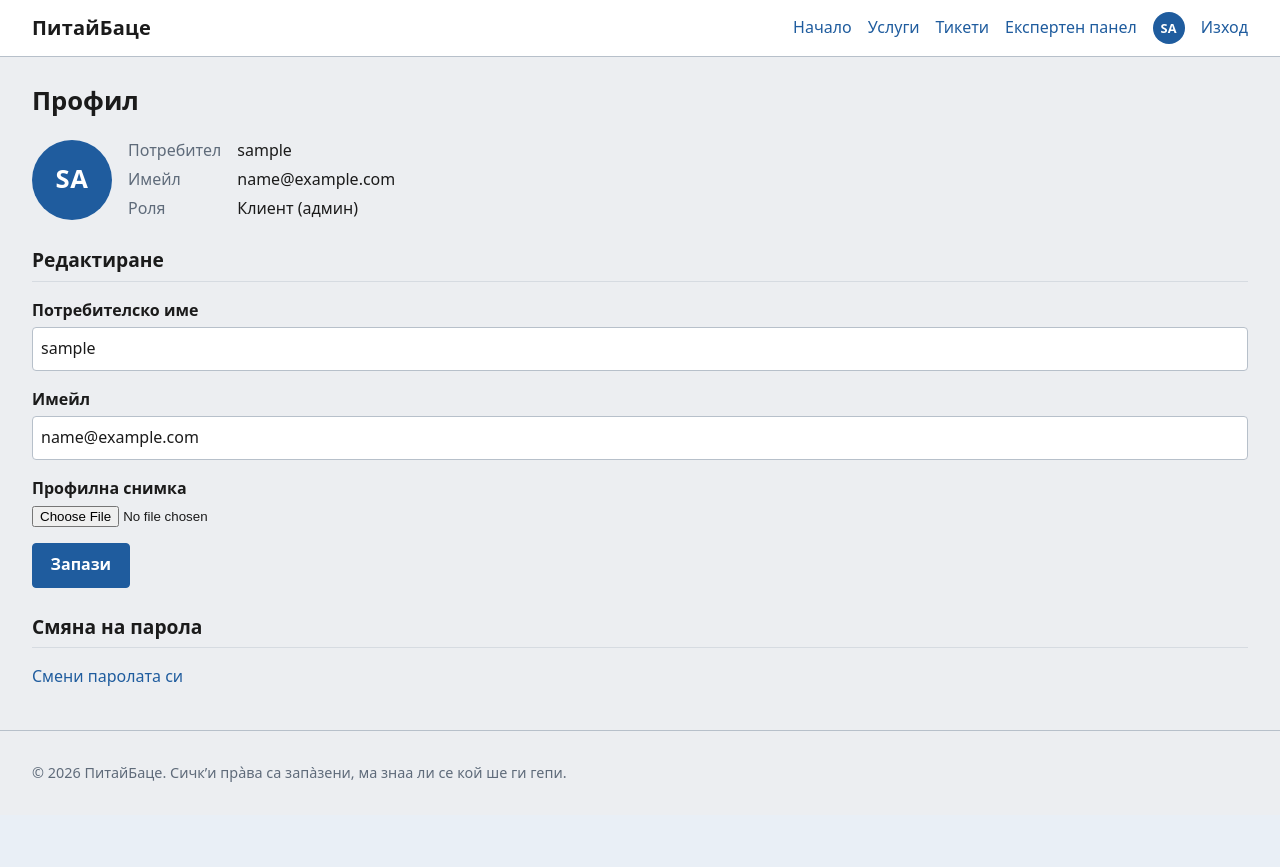
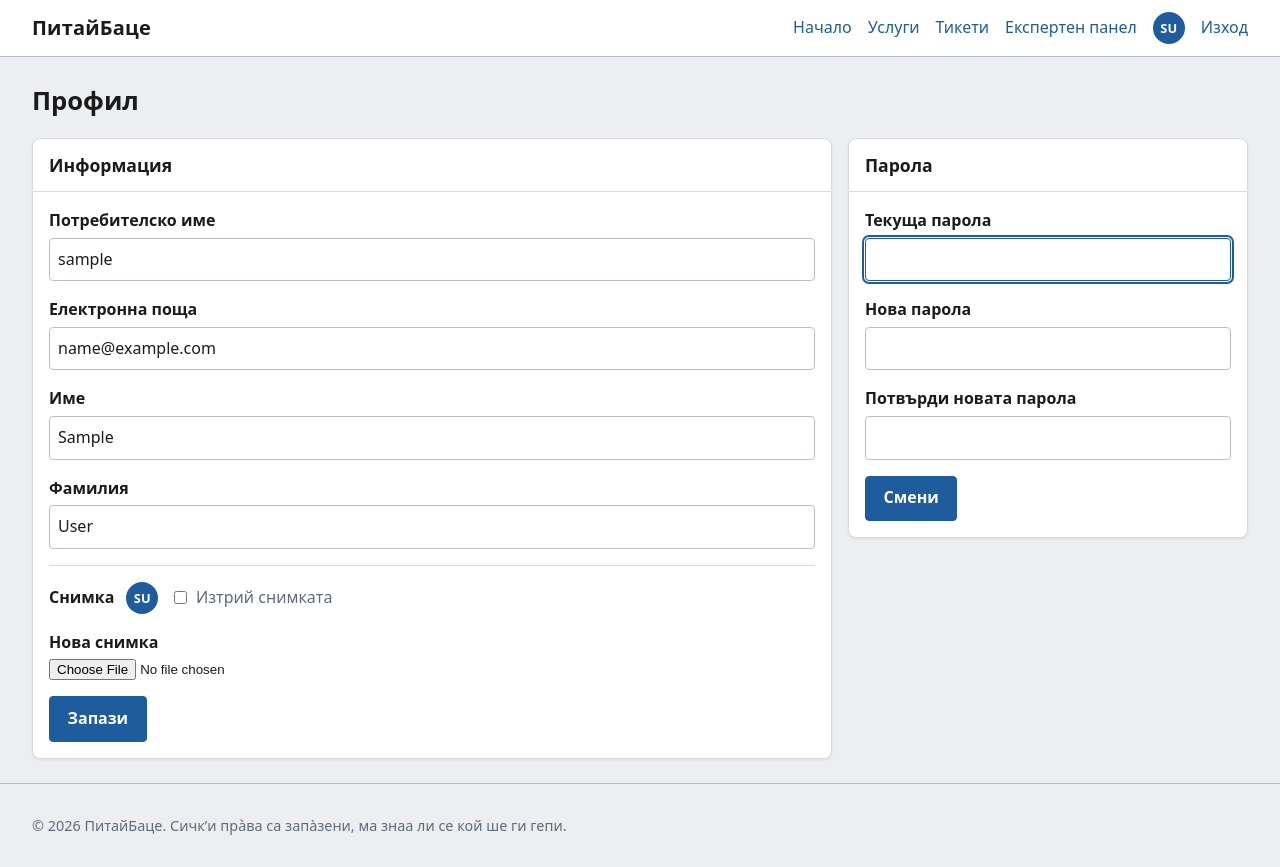
Before and after one commit to Gogo2204/PitayBatse, a Django app: page /accounts/profile/ in a window 1280 px wide. Before the commit the page ends 782 px from the top, so only its background shows below. Run offline with Django 5.2, Linux system fonts and the light colour scheme; the visitor is signed in with stand-in values (Sample User, id 1).

Commit message:
Redesign the profile page with two cards and inline password change

```diff
--- a/accounts/forms/__init__.py
+++ b/accounts/forms/__init__.py
@@ -1,4 +1,4 @@
-from .profile import ProfileForm
+from .profile import ProfileForm, ProfilePasswordChangeForm
 from .registration import RegistrationForm
 
-__all__ = ["ProfileForm", "RegistrationForm"]
+__all__ = ["ProfileForm", "ProfilePasswordChangeForm", "RegistrationForm"]
--- a/accounts/forms/profile.py
+++ b/accounts/forms/profile.py
@@ -1,4 +1,5 @@
 from django import forms
+from django.contrib.auth.forms import PasswordChangeForm
 
 from ..models import User
 
@@ -6,17 +7,47 @@ MAX_AVATAR_SIZE = 2 * 1024 * 1024
 
 
 class ProfileForm(forms.ModelForm):
+    delete_avatar = forms.BooleanField(required=False, label="Изтрий снимката")
+
+    field_order = ["username", "email", "first_name", "last_name", "avatar", "delete_avatar"]
+
     class Meta:
         model = User
-        fields = ["username", "email", "avatar"]
+        fields = ["username", "email", "first_name", "last_name", "avatar"]
         labels = {
             "username": "Потребителско име",
-            "email": "Имейл",
-            "avatar": "Профилна снимка",
+            "email": "Електронна поща",
+            "first_name": "Име",
+            "last_name": "Фамилия",
+            "avatar": "Снимка",
         }
+        widgets = {"avatar": forms.FileInput}
+
+    def __init__(self, *args, **kwargs):
+        super().__init__(*args, **kwargs)
+        self.fields["first_name"].required = True
+        self.fields["last_name"].required = True
 
     def clean_avatar(self):
         avatar = self.cleaned_data.get("avatar")
         if avatar and hasattr(avatar, "size") and avatar.size > MAX_AVATAR_SIZE:
             raise forms.ValidationError("Снимката е твърде голяма (максимум 2 MB).")
         return avatar
+
+    def save(self, commit=True):
+        user = super().save(commit=False)
+        if self.cleaned_data.get("delete_avatar") and not self.files.get("avatar"):
+            if user.avatar:
+                user.avatar.delete(save=False)
+            user.avatar = None
+        if commit:
+            user.save()
+        return user
+
+
+class ProfilePasswordChangeForm(PasswordChangeForm):
+    def __init__(self, *args, **kwargs):
+        super().__init__(*args, **kwargs)
+        self.fields["old_password"].label = "Текуща парола"
+        self.fields["new_password1"].label = "Нова парола"
+        self.fields["new_password2"].label = "Потвърди новата парола"
--- a/accounts/models/user.py
+++ b/accounts/models/user.py
@@ -31,4 +31,9 @@ class User(AbstractUser):
 
     @property
     def initials(self):
+        first = (self.first_name or "").strip()
+        last = (self.last_name or "").strip()
+        letters = first[:1] + last[:1]
+        if letters:
+            return letters.upper()
         return self.username[:2].upper()
--- a/accounts/templates/accounts/profile.html
+++ b/accounts/templates/accounts/profile.html
@@ -6,30 +6,72 @@
 <section class="profile">
     <h1>Профил</h1>
 
-    <div class="profile-summary">
-        {% if user.avatar %}
-            <img class="avatar avatar-lg" src="{{ user.avatar.url }}" alt="Профилна снимка">
-        {% else %}
-            <span class="avatar avatar-lg avatar-initials">{{ user.initials }}</span>
+    {% if messages %}
+        <div class="flash">
+            {% for message in messages %}<p class="flash-msg">{{ message }}</p>{% endfor %}
+        </div>
     {% endif %}
-        <dl class="profile-info">
-            <dt>Потребител</dt><dd>{{ user.username }}</dd>
-            <dt>Имейл</dt><dd>{{ user.email|default:"—" }}</dd>
-            <dt>Роля</dt><dd>{{ user.get_role_display }}{% if user.is_superuser %} (админ){% endif %}</dd>
-        </dl>
-    </div>
 
-    <h2>Редактиране</h2>
+    <div class="profile-grid">
+        <div class="card">
+            <div class="card-header"><h2>Информация</h2></div>
+            <div class="card-body">
                 <form method="post" enctype="multipart/form-data" novalidate>
                     {% csrf_token %}
 
-        {% if form.non_field_errors %}
+                    {% if profile_form.non_field_errors %}
                         <div class="form-errors">
-                {% for error in form.non_field_errors %}<p>{{ error }}</p>{% endfor %}
+                            {% for error in profile_form.non_field_errors %}<p>{{ error }}</p>{% endfor %}
                         </div>
                     {% endif %}
 
-        {% for field in form %}
+                    {% for field in profile_form %}
+                        {% if field.name != "avatar" and field.name != "delete_avatar" %}
+                            <div class="form-row">
+                                <label for="{{ field.id_for_label }}">{{ field.label }}</label>
+                                {{ field }}
+                                {% for error in field.errors %}<p class="field-error">{{ error }}</p>{% endfor %}
+                            </div>
+                        {% endif %}
+                    {% endfor %}
+
+                    <hr class="card-divider">
+
+                    <div class="avatar-row">
+                        <span class="avatar-label">Снимка</span>
+                        {% if user.avatar %}
+                            <img class="avatar" src="{{ user.avatar.url }}" alt="Профилна снимка">
+                        {% else %}
+                            <span class="avatar avatar-initials">{{ user.initials }}</span>
+                        {% endif %}
+                        <label class="inline-check">
+                            {{ profile_form.delete_avatar }} {{ profile_form.delete_avatar.label }}
+                        </label>
+                    </div>
+                    <div class="form-row">
+                        <label for="{{ profile_form.avatar.id_for_label }}">Нова снимка</label>
+                        {{ profile_form.avatar }}
+                        {% for error in profile_form.avatar.errors %}<p class="field-error">{{ error }}</p>{% endfor %}
+                    </div>
+
+                    <button type="submit">Запази</button>
+                </form>
+            </div>
+        </div>
+
+        <div class="card">
+            <div class="card-header"><h2>Парола</h2></div>
+            <div class="card-body">
+                <form method="post" action="{% url 'accounts:password_change' %}" novalidate>
+                    {% csrf_token %}
+
+                    {% if password_form.non_field_errors %}
+                        <div class="form-errors">
+                            {% for error in password_form.non_field_errors %}<p>{{ error }}</p>{% endfor %}
+                        </div>
+                    {% endif %}
+
+                    {% for field in password_form %}
                         <div class="form-row">
                             <label for="{{ field.id_for_label }}">{{ field.label }}</label>
                             {{ field }}
@@ -37,10 +79,10 @@
                         </div>
                     {% endfor %}
 
-        <button type="submit">Запази</button>
+                    <button type="submit">Смени</button>
                 </form>
-
-    <h2>Смяна на парола</h2>
-    <p><a href="{% url 'accounts:password_change' %}">Смени паролата си</a></p>
+            </div>
+        </div>
+    </div>
 </section>
 {% endblock %}
--- a/accounts/urls.py
+++ b/accounts/urls.py
@@ -1,5 +1,5 @@
 from django.contrib.auth import views as auth_views
-from django.urls import path, reverse_lazy
+from django.urls import path
 
 from . import views
 
@@ -15,12 +15,5 @@ urlpatterns = [
     path("logout/", auth_views.LogoutView.as_view(), name="logout"),
     path("dashboard/", views.dashboard, name="dashboard"),
     path("profile/", views.profile, name="profile"),
-    path(
-        "profile/password/",
-        auth_views.PasswordChangeView.as_view(
-            template_name="accounts/password_change.html",
-            success_url=reverse_lazy("accounts:profile"),
-        ),
-        name="password_change",
-    ),
+    path("profile/password/", views.password_change, name="password_change"),
 ]
--- a/accounts/views/__init__.py
+++ b/accounts/views/__init__.py
@@ -1,5 +1,5 @@
 from .dashboard import dashboard
-from .profile import profile
+from .profile import password_change, profile
 from .registration import register
 
-__all__ = ["dashboard", "profile", "register"]
+__all__ = ["dashboard", "password_change", "profile", "register"]
--- a/accounts/views/profile.py
+++ b/accounts/views/profile.py
@@ -1,7 +1,17 @@
+from django.contrib import messages
+from django.contrib.auth import update_session_auth_hash
 from django.contrib.auth.decorators import login_required
 from django.shortcuts import redirect, render
 
-from ..forms import ProfileForm
+from ..forms import ProfileForm, ProfilePasswordChangeForm
+
+
+def _render_profile(request, profile_form=None, password_form=None):
+    context = {
+        "profile_form": profile_form or ProfileForm(instance=request.user),
+        "password_form": password_form or ProfilePasswordChangeForm(request.user),
+    }
+    return render(request, "accounts/profile.html", context)
 
 
 @login_required
@@ -10,7 +20,21 @@ def profile(request):
         form = ProfileForm(request.POST, request.FILES, instance=request.user)
         if form.is_valid():
             form.save()
+            messages.success(request, "Профилът е обновен.")
             return redirect("accounts:profile")
-    else:
-        form = ProfileForm(instance=request.user)
-    return render(request, "accounts/profile.html", {"form": form})
+        return _render_profile(request, profile_form=form)
+    return _render_profile(request)
+
+
+@login_required
+def password_change(request):
+    if request.method != "POST":
+        return redirect("accounts:profile")
+
+    form = ProfilePasswordChangeForm(request.user, request.POST)
+    if form.is_valid():
+        user = form.save()
+        update_session_auth_hash(request, user)
+        messages.success(request, "Паролата е сменена.")
+        return redirect("accounts:profile")
+    return _render_profile(request, password_form=form)
--- a/static/css/style.css
+++ b/static/css/style.css
@@ -162,26 +162,80 @@ h2 {
     opacity: 0.9;
 }
 
-.profile-summary {
+/* Cards */
+.card {
+    background: var(--color-bg);
+    border: 1px solid var(--color-border);
+    border-radius: 8px;
+    box-shadow: 0 1px 3px rgba(27, 27, 27, 0.08);
+}
+
+.card-header {
+    padding: 0.75rem var(--space);
+    border-bottom: 1px solid var(--color-border);
+}
+
+.card-header h2 {
+    margin: 0;
+    padding: 0;
+    border: none;
+    font-size: 1.1rem;
+}
+
+.card-body {
+    padding: var(--space);
+}
+
+/* Profile */
+.profile-grid {
+    display: grid;
+    grid-template-columns: 2fr 1fr;
+    gap: var(--space);
+    align-items: start;
+}
+
+.card-divider {
+    margin: var(--space) 0;
+    border: none;
+    border-top: 1px solid var(--color-border);
+}
+
+.avatar-row {
     display: flex;
     align-items: center;
-    gap: var(--space);
+    flex-wrap: wrap;
+    gap: 0.75rem;
     margin-bottom: var(--space);
 }
 
-.profile-info {
-    display: grid;
-    grid-template-columns: max-content 1fr;
-    gap: 0.2rem 1rem;
-    margin: 0;
+.avatar-label {
+    font-weight: 600;
 }
 
-.profile-info dt {
+.inline-check {
+    display: inline-flex;
+    align-items: center;
+    gap: 0.35rem;
     color: var(--color-muted);
 }
 
-.profile-info dd {
-    margin: 0;
+.flash {
+    margin-bottom: var(--space);
+}
+
+.flash-msg {
+    margin: 0 0 0.5rem;
+    padding: 0.5rem 0.75rem;
+    border: 1px solid #b7e0c0;
+    border-radius: var(--radius);
+    background: #dff1e2;
+    color: #1e7e34;
+}
+
+@media (max-width: 700px) {
+    .profile-grid {
+        grid-template-columns: 1fr;
+    }
 }
 
 /* Status badges */
```
Also changed, not shown: accounts/templates/accounts/password_change.html (deleted, +0 -32 lines), accounts/tests/test_profile.py (+67 -37 lines). Lines whose indentation alone changed are shown as unchanged.
